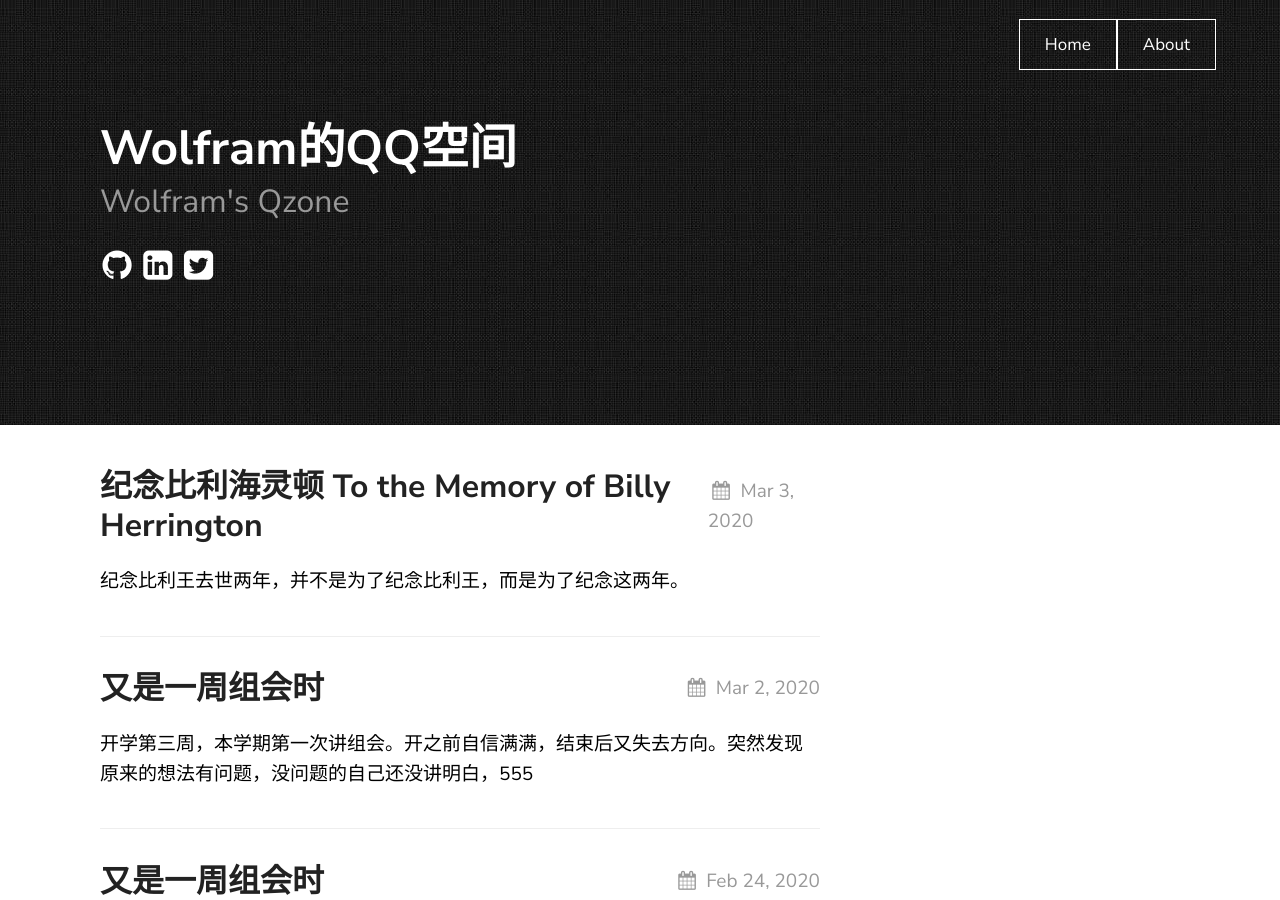
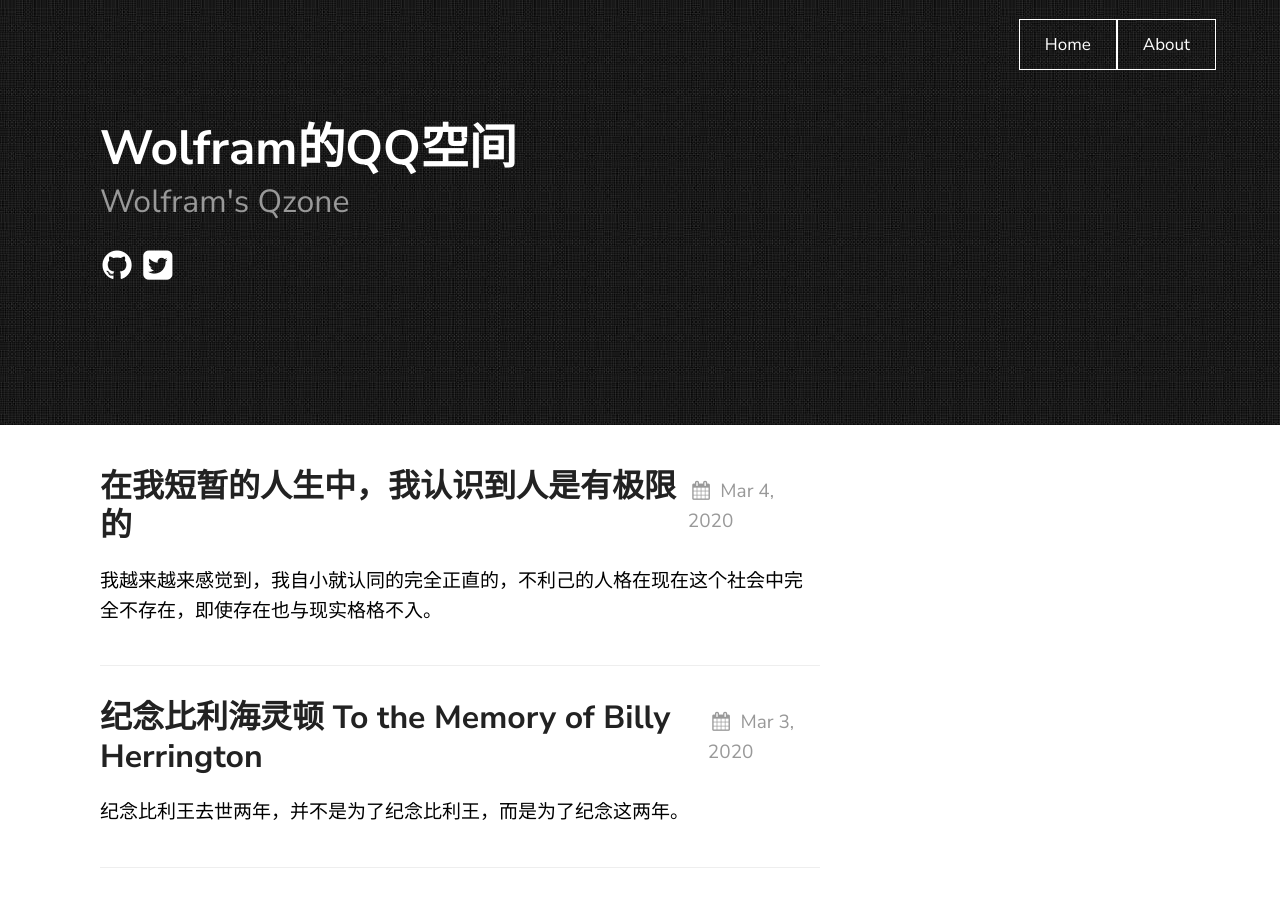
Before and after one commit to WolframCong/wolframcong.github.io, a Jekyll site: the page built from index.md, in a window 1280 px wide and 900 px high. Built offline with Jekyll 4.4.1, drawn with Linux system fonts in a browser that asks for light colours.

Commit message:
New post 0304

```diff
--- a/_config.yml
+++ b/_config.yml
@@ -26,7 +26,7 @@ texture:
   social_links:
     twitter: WolframYJ
     github:  WolframCong
-    linkedIn: in/thelehhman
+    linkedIn:
     rss: rss
 
 markdown: kramdown
--- /dev/null
+++ b/_posts/2020-03-04-20200304.md
@@ -0,0 +1,15 @@
+---
+layout: post
+title: "在我短暂的人生中，我认识到人是有极限的"
+description: 所以我不做人了JOJO！
+date: 2020-03-04 23:51:32 +0800
+categories: 日记
+---
+
+我越来越来感觉到，我自小就认同的完全正直的，不利己的人格在现在这个社会中完全不存在，即使存在也与现实格格不入。
+
+即使在虚构的世界中，这种人也是没啥好下场，比如JOJO里的零JO和大JO，这种人是我向往的，然而在动画里都活不了几集。
+
+我真是太天真了，有时候我真的是对别人太好了。
+
+突然想起了《让子弹飞》的小六子，真的死得好惨。
```
